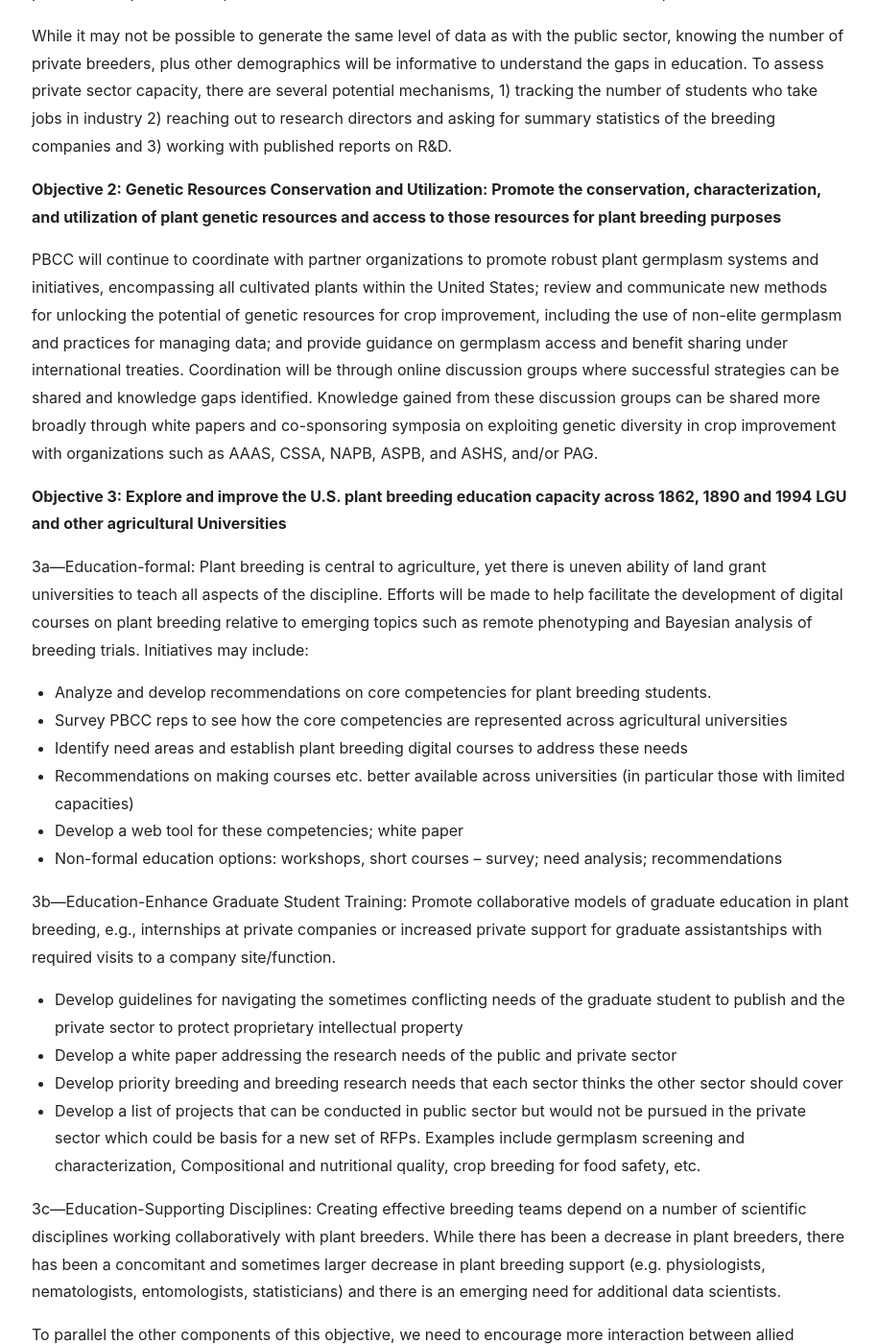
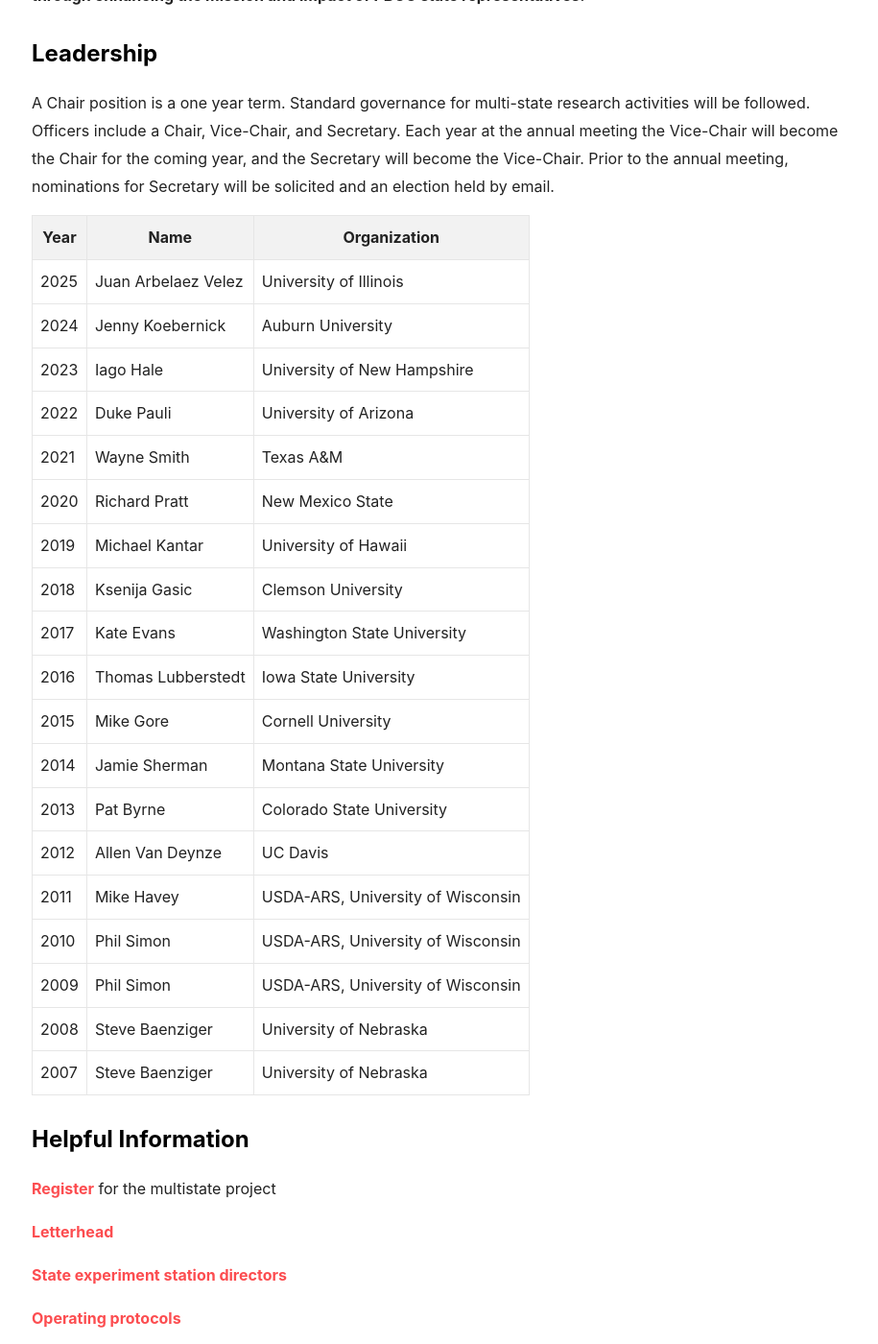
Before and after one commit to PlantBreedingCC/plantbreeding.cc, a Jekyll site: the page built from about.md, in a window 1280 px wide and 1400 px high, scrolled down 886 px. Shown: the whole window at 96% size, without its empty margins (180-1095 px from the left). Built offline with Jekyll 4.4.1, drawn with Linux system fonts in a browser that asks for light colours; nearby versions of some CDN libraries; some of the changed text lies outside the part shown.

Commit message:
remove admin page

```diff
--- a/_data/navigation.yml
+++ b/_data/navigation.yml
@@ -11,9 +11,6 @@
   - title: Research
     url: /research
 
-  - title: Admin
-    url: /administration
-
   - title: NAPB
     url: https://www.plantbreeding.org/
     target: _blank
--- a/about.md
+++ b/about.md
@@ -12,49 +12,45 @@
 
 **Objective 1: Collect, analyze, and disseminate information about U.S. public and private plant breeding efforts, including human capacity and access to enabling knowledge, technologies, germplasm, and infrastructure**
 
-During the last cycle, PBCC initiated a partnership with the NAPB, CSSA, ASHS, ASTA, and the Seed Science Foundation (see External Linkages for acronym definitions) to survey U.S. public plant breeding capacity with regard to human capital and access to enabling knowledge, technologies, germplasm, and infrastructure. The study was designed to include components that allowed comparison with the comprehensive study of Frey (1996) and to have a methodology that is reproducible to document capacity changes over time.  The instrument that was developed currently has a database of ~350 public plant breeders and continues to grow. The survey design allows for adding new breeding programs and deleting closed programs, making it repeatable over time in order to understand capacity changes. During the next five-year period, in addition to gaining additional data points on the public sector, data will be collected to create similar information from the private sector.
-
-While it may not be possible to generate the same level of data as with the public sector, knowing the number of private breeders, plus other demographics will be informative to understand the gaps in education. To assess private sector capacity, there are several potential mechanisms, 1) tracking the number of students who take jobs in industry 2) reaching out to research directors and asking for summary statistics of the breeding companies and 3) working with published reports on R&D.
-
 **Objective 2: Genetic Resources Conservation and Utilization: Promote the conservation, characterization, and utilization of plant genetic resources and access to those resources for plant breeding purposes**
-
-PBCC will continue to coordinate with partner organizations to promote robust plant germplasm systems and initiatives, encompassing all cultivated plants within the United States; review and communicate new methods for unlocking the potential of genetic resources for crop improvement, including the use of non-elite germplasm and practices for managing data; and provide guidance on germplasm access and benefit sharing under international treaties. Coordination will be through online discussion groups where successful strategies can be shared and knowledge gaps identified. Knowledge gained from these discussion groups can be shared more broadly through white papers and co-sponsoring symposia on exploiting genetic diversity in crop improvement with organizations such as AAAS, CSSA, NAPB, ASPB, and ASHS, and/or PAG.
 
 **Objective 3: Explore and improve the U.S. plant breeding education capacity across 1862, 1890 and 1994 LGU and other agricultural Universities**
 
-3a—Education-formal: Plant breeding is central to agriculture, yet there is uneven ability of land grant universities to teach all aspects of the discipline. Efforts will be made to help facilitate the development of digital courses on plant breeding relative to emerging topics such as remote phenotyping and Bayesian analysis of breeding trials. Initiatives may include:
-
-  * Analyze and develop recommendations on core competencies for plant breeding students.
-  * Survey PBCC reps to see how the core competencies are represented across agricultural universities
-  * Identify need areas and establish plant breeding digital courses to address these needs
-  * Recommendations on making courses etc. better available across universities (in particular those with limited capacities)
-  * Develop a web tool for these competencies; white paper
-  * Non-formal education options: workshops, short courses – survey; need analysis; recommendations
-
-3b—Education-Enhance Graduate Student Training: Promote collaborative models of graduate education in plant breeding, e.g., internships at private companies or increased private support for graduate assistantships with required visits to a company site/function.
-
-  * Develop guidelines for navigating the sometimes conflicting needs of the graduate student to publish and the private sector to protect proprietary intellectual property
-  * Develop a white paper addressing the research needs of the public and private sector
-  * Develop priority breeding and breeding research needs that each sector thinks the other sector should cover
-  * Develop a list of projects that can be conducted in public sector but would not be pursued in the private sector which could be basis for a new set of RFPs. Examples include germplasm screening and characterization, Compositional and nutritional quality, crop breeding for food safety, etc.
-
-3c—Education-Supporting Disciplines: Creating effective breeding teams depend on a number of scientific disciplines working collaboratively with plant breeders. While there has been a decrease in plant breeders, there has been a concomitant and sometimes larger decrease in plant breeding support (e.g. physiologists, nematologists, entomologists, statisticians) and there is an emerging need for additional data scientists.
-
-To parallel the other components of this objective, we need to encourage more interaction between allied disciplines
-
-  * Raising awareness other disciplines among Plant Breeders and University/Experiment station administrators
-  * Identify and establish a working relationship with other Coordinating Committees from allied disciplines
-  * Share programs, make meeting time available, and share research products with allied disciplines
-
 **Objective 4: Improve communication [1] among public plant breeders and federal-state-local agencies on plant breeding policy issues, including alerts to existing and emerging threats to agricultural security that are relevant to plant breeding; and [2] among public plant breeding programs and university administrators through enhancing the mission and impact of PBCC state representatives.**
 
-Strategy: Provide input to USDA representatives, SAES Directors, and other officials on key policy issues related to plant breeding. This will include advising on funding mechanisms and competitive grants programs, and alerting officials to emerging threats to agricultural security that are relevant to plant breeding. There is a need to develop internal communication between PBCC state reps to rapidly communicate and solicit feedback and understanding on technical and policy issues related to plant breeding. As PBCC outputs become more useful to plant breeders, there will be more interest and incentive to participate in communication efforts.
+### Leadership
 
-  * Collaborate with NAPB to share information with multiple audiences on the value of public plant breeding programs.
-  * Help create tools for communication in different mediums (podcasting, video, visual) and different audiences (Administrators, Students, Farmers, Master Gardeners) for the plant breeding community
-  * Develop templates for popular press articles, magazines
-  * Develop podcasting material
-  * Develop Video making training
-  * Make a PBCC NIMSS project summaries available on the NAPB website
-  * Develop an official PBCC letterhead with documents that are specifically directed to different audiences
-  * There is a need to for PBCC to have a science editor for specific objectives that need to be communicated within and between institutions and scientific societies such as CSSA, NAPB, etc.
+A Chair position is a one year term. Standard governance for multi-state research activities will be followed. Officers include a Chair, Vice-Chair, and Secretary. Each year at the annual meeting the Vice-Chair will become the Chair for the coming year, and the Secretary will become the Vice-Chair. Prior to the annual meeting, nominations for Secretary will be solicited and an election held by email.
+
+| Year  | Name               | Organization                      |
+|-------|--------------------|-----------------------------------|
+| 2025  | Juan Arbelaez Velez| University of Illinois            |
+| 2024  | Jenny Koebernick   | Auburn University                 |
+| 2023  | Iago Hale          | University of New Hampshire       |
+| 2022  | Duke Pauli         | University of Arizona             |
+| 2021  | Wayne Smith        | Texas A&M                         |
+| 2020  | Richard Pratt      | New Mexico State                  |
+| 2019  | Michael Kantar     | University of Hawaii              |
+| 2018  | Ksenija Gasic      | Clemson University                |
+| 2017  | Kate Evans         | Washington State University       |
+| 2016  | Thomas Lubberstedt | Iowa State University             |
+| 2015  | Mike Gore          | Cornell University                |
+| 2014  | Jamie Sherman      | Montana State University          |
+| 2013  | Pat Byrne          | Colorado State University         |
+| 2012  | Allen Van Deynze   | UC Davis                          |
+| 2011  | Mike Havey         | USDA-ARS, University of Wisconsin |
+| 2010  | Phil Simon         | USDA-ARS, University of Wisconsin |
+| 2009  | Phil Simon         | USDA-ARS, University of Wisconsin |
+| 2008  | Steve Baenziger    | University of Nebraska            |
+| 2007  | Steve Baenziger    | University of Nebraska            |
+
+
+### Helpful Information
+
+[Register](/register) for the multistate project
+
+[Letterhead](/assets/administration/PBCC_letterhead.docx)
+
+[State experiment station directors](/assets/administration/State_directors_6_23_2023.xlsx)
+
+[Operating protocols](/assets/administration/PBCC_operating_document.pdf)
```
Also changed, not shown: other parts of about.md (+1 -1 lines), administration.md (deleted, +0 -43 lines).
